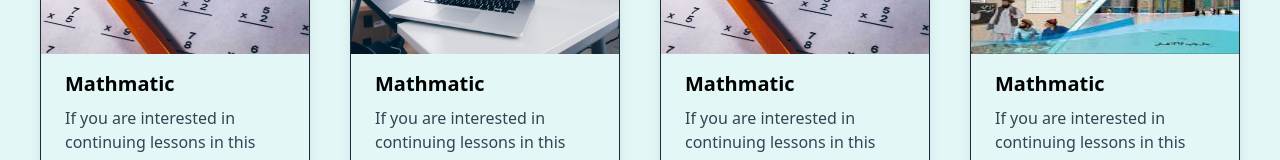
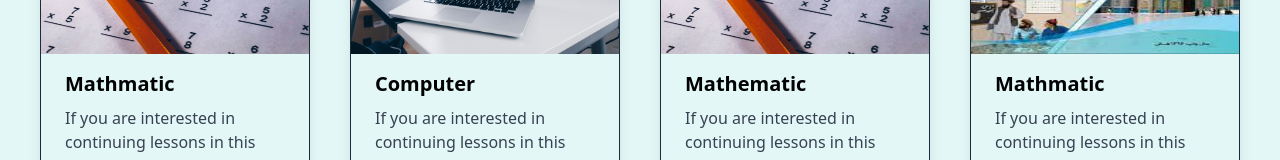
Before and after one commit to esmail322/Save-the-Homeless-childrenn, a React (Vite) app in the folder front/: page /course in a window 1280 px wide. Shown: the part 374-534 px from the top of the page. Built offline with nearby package versions, Linux system fonts and the light colour scheme.

Commit message:
changess

```diff
--- a/front/src/Pages/Alcourse.jsx
+++ b/front/src/Pages/Alcourse.jsx
@@ -1,6 +1,7 @@
 import React from "react";
 import Header from "../components/Header";
 import Footer from "../components/Footer";
+import { Link } from "react-router-dom";
 
 function Alcourse() {
   return (
@@ -42,7 +43,7 @@ function Alcourse() {
                 alt="Math"
               />
               <div className="px-6 py-4">
-                <div className="font-bold text-xl mb-2">Mathmatic</div>
+                <div className="font-bold text-xl mb-2">Computer</div>
                 <p className="text-gray-700 text-base">
                   If you are interested in continuing lessons in this subject,
                   please follow this course to build a better future for
@@ -50,15 +51,17 @@ function Alcourse() {
                 </p>
               </div>
               <div className="px-6 py-4">
+                <Link to="https://classroom.google.com/c/NjQxODQ5NzEwMTky?cjc=aj2g7gd">
                   <button className="bg-blue-500 hover:bg-blue-700 text-white font-bold py-2 px-4 rounded">
                     Go to Course
                   </button>
+                </Link>
               </div>
             </div>
             <div className="max-w-xs border border-slate-800 mx-auto rounded-xl overflow-hidden shadow-lg">
               <img className="w-full h-56" src="Telegram/math.jpg" alt="Math" />
               <div className="px-6 py-4">
-                <div className="font-bold text-xl mb-2">Mathmatic</div>
+                <div className="font-bold text-xl mb-2">Mathematic</div>
                 <p className="text-gray-700 text-base">
                   If you are interested in continuing lessons in this subject,
                   please follow this course to build a better future for
@@ -66,9 +69,11 @@ function Alcourse() {
                 </p>
               </div>
               <div className="px-6 py-4">
+                <Link to="https://classroom.google.com/c/NjM4NzAxNzQ4ODQ3?cjc=mmn5652">
                   <button className="bg-blue-500 hover:bg-blue-700 text-white font-bold py-2 px-4 rounded">
                     Go to Course
                   </button>
+                </Link>
               </div>
             </div>
             <div className="max-w-xs border border-slate-800 mx-auto rounded-xl overflow-hidden shadow-lg">
```
Lines whose indentation alone changed are shown as unchanged.
